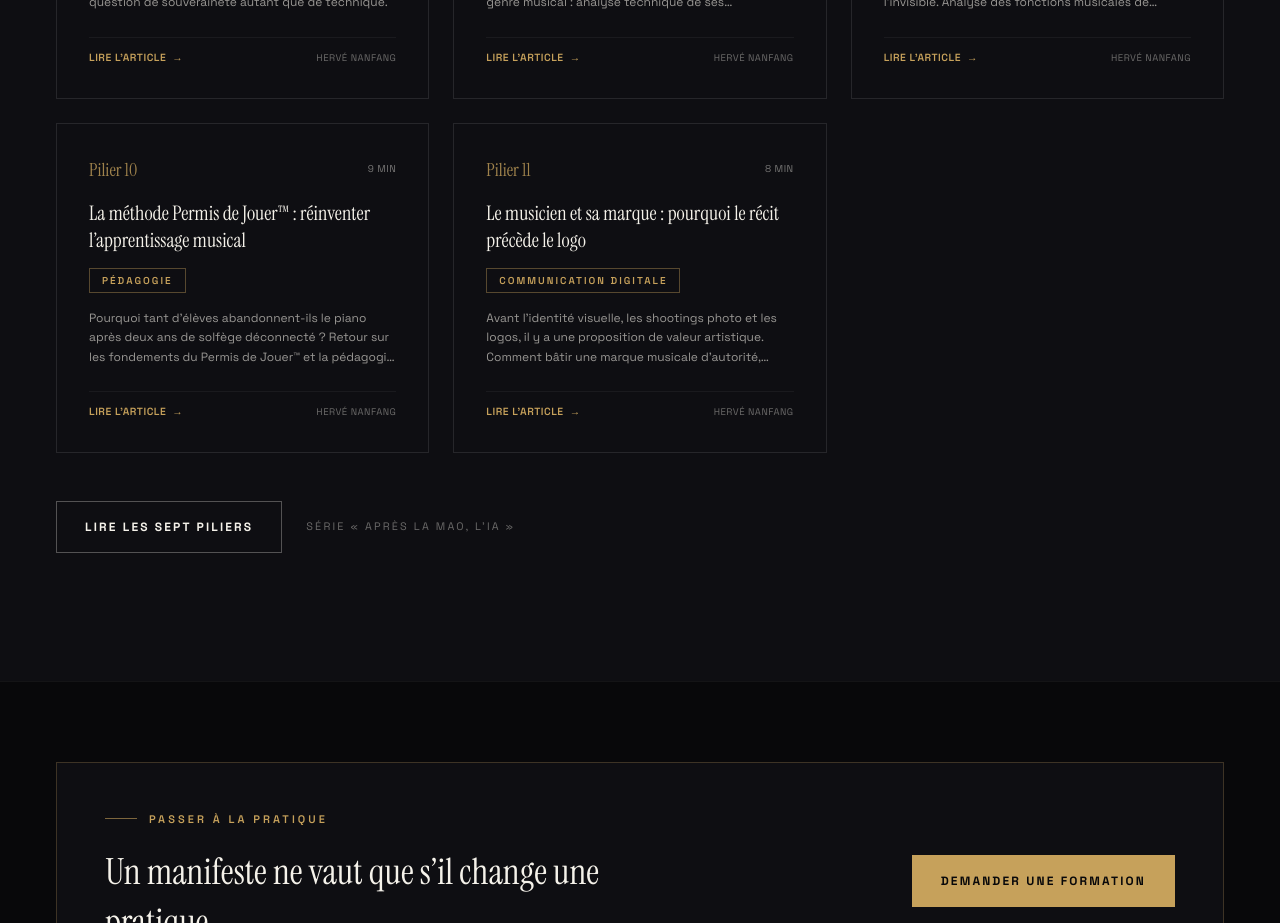
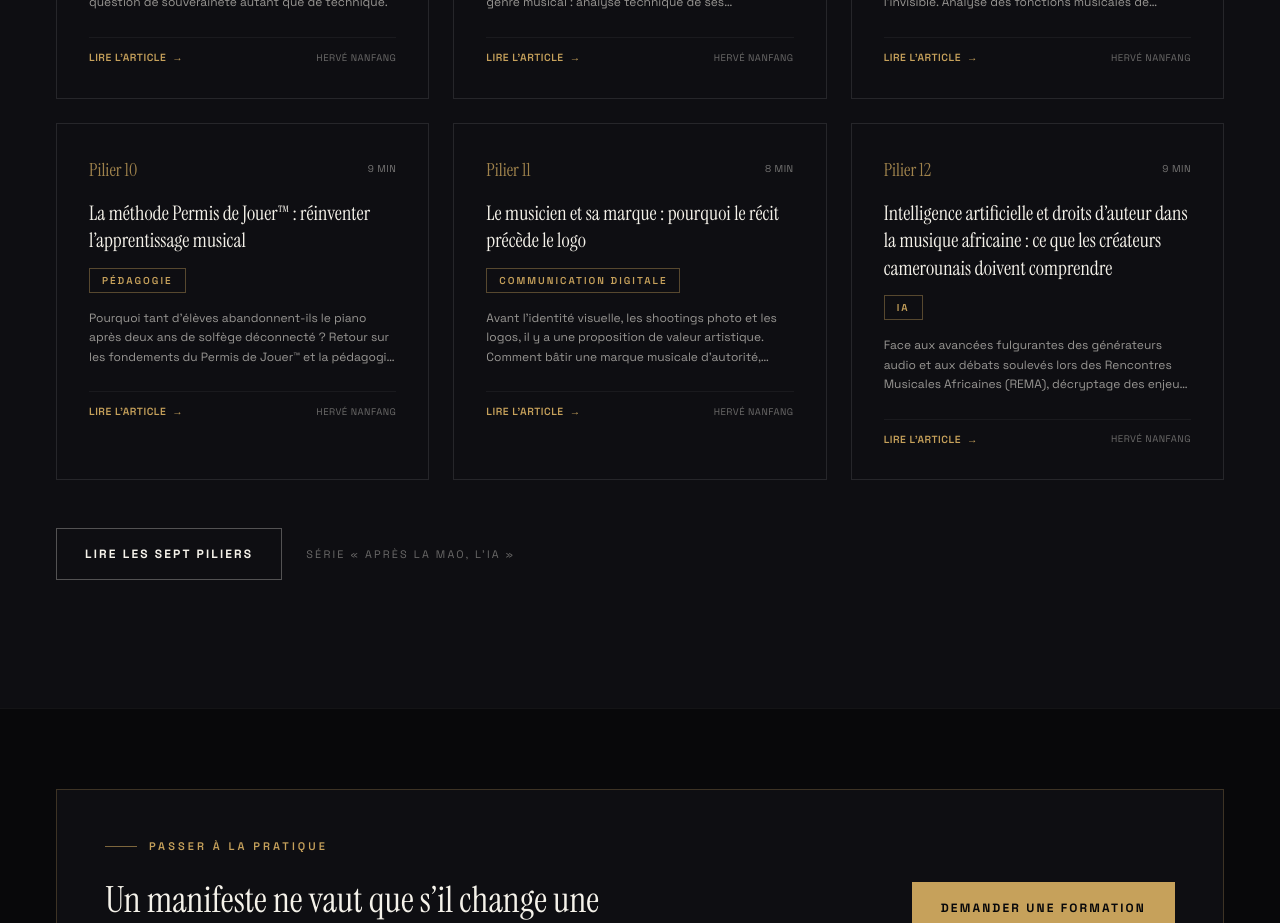
Before and after one commit to LeJuif69/Herve-Nanfang, a React (Vite) app: page /ia-technologie in a window 1280 px wide. Shown: the part 9540-10463 px from the top of the page. Built offline with nearby package versions, Linux system fonts and the light colour scheme; no server answers.

Commit message:
feat(journal): publication de l'article 12 sur l'IA et les droits d'auteur dans la musique africaine

```diff
--- a/src/data/articles.ts
+++ b/src/data/articles.ts
@@ -841,6 +841,93 @@ export const ARTICLES: Article[] = [
     seoDescription:
       'Pourquoi le récit précède le logo pour un artiste indépendant : méthode de positionnement, proposition de valeur et autorité par Hervé Nanfang.',
   },
+  {
+    slug: 'ia-droits-auteur-musique-africaine',
+    num: '12',
+    category: 'IA',
+    title:
+      'Intelligence artificielle et droits d’auteur dans la musique africaine : ce que les créateurs camerounais doivent comprendre',
+    excerpt:
+      'Face aux avancées fulgurantes des générateurs audio et aux débats soulevés lors des Rencontres Musicales Africaines (REMA), décryptage des enjeux juridiques, économiques et éthiques de l’IA pour les auteurs, compositeurs et producteurs au Cameroun et en Afrique.',
+    readingTime: '9 min',
+    status: 'Publié',
+    audience:
+      'Auteurs, compositeurs, arrangeurs, producteurs et entrepreneurs culturels camerounais et africains confrontés à l’intégration de l’IA générative dans leurs créations.',
+    linkedConcept: { label: 'Musicien Augmenté™', to: '/ia-technologie#musicien-augmente' },
+    outline: [
+      'L’onde de choc de l’IA générative sur les musiques africaines',
+      'L’actualité des REMA : un tournant juridique et culturel continental',
+      'Entraînement des modèles et pillage : nos patrimoines sont-ils protégés ?',
+      'Quel statut juridique pour une œuvre co-créée avec l’IA au Cameroun (OAPI) ?',
+      'La doctrine du Musicien Augmenté™ : souveraineté et discernement créatif',
+      'Feuille de route concrète pour l’artiste indépendant : déclarer, contractualiser, archiver',
+    ],
+    body: [
+      {
+        heading: 'L’onde de choc de l’IA générative sur les musiques africaines',
+        paragraphs: [
+          'Depuis l’émergence des modèles génératifs capables de synthétiser des morceaux entiers à partir d’une simple consigne textuelle, le monde musical traverse une mutation sans précédent. Pour un artiste camerounais ou africain, ce choc n’est pas uniquement technique : il touche au cœur même de notre souveraineté culturelle et de la survie économique de nos créateurs.',
+          'Générer en quelques secondes une section rythmique inspirée du Makossa, une polyrythmie Mangambeu ou un arrangement afrobeat n’est plus de la science-fiction. Cependant, cette illusion d’immédiateté occulte la question fondamentale : qui a composé les motifs originaux ayant nourri ces algorithmes, et à qui appartiennent les revenus générés par ces créations hybrides ?',
+          'En tant que musicien, musicologue et formateur, mon propos n’est ni de diaboliser l’outil ni de céder à l’enthousiasme aveugle. Mon objectif est d’analyser lucidement le cadre juridique et stratégique dans lequel les créateurs de notre continent doivent impérativement s’organiser.',
+        ],
+      },
+      {
+        heading: 'L’actualité des REMA : un tournant juridique et culturel continental',
+        paragraphs: [
+          'Le 22 octobre 2026, lors des Rencontres Musicales Africaines (REMA), les professionnels et juristes du continent se sont réunis autour d’une question brûlante : l’intelligence artificielle et la protection des droits d’auteur en Afrique. Cette tribune a posé un diagnostic sans fard : sans régulation concertée, l’Afrique risque de subir un nouvel extractivisme culturel, où ses répertoires traditionnels et urbains sont absorbés gratuitement par des serveurs distants.',
+          'Les débats ont souligné l’urgence d’une mise à niveau des sociétés de gestion collective et des cadres législatifs régionaux. En Afrique subsaharienne, où la part des revenus tirés du streaming demeure minime pour la majorité des musiciens, l’arrivée massive de titres générés par IA dans les playlists algorithmiques menace de marginaliser davantage les créateurs humains si aucune traçabilité n’est imposée.',
+        ],
+      },
+      {
+        heading: 'Entraînement des modèles et pillage : nos patrimoines sont-ils protégés ?',
+        paragraphs: [
+          'Pour produire de la musique, les modèles d’intelligence artificielle nécessitent l’ingestion de millions d’heures d’enregistrements. Dans ce processus, les répertoires africains — qu’il s’agisse des archives patrimoniales orales ou des productions contemporaines de Yaoundé, Douala, Lagos ou Kinshasa — sont fréquemment indexés sans le consentement des ayants droit, sans attribution et sans la moindre compensation financière.',
+          'Le piège réside dans l’assimilation abusive de nos traditions orales à des œuvres « libres de droits ». Dans la tradition juridique et coutumière africaine, une mélodie ou un rythme ancestral n’est pas un bien abandonné : il appartient à une communauté et porte une histoire spirituelle et sociale. L’IA qui extrait ces tournures hors sol dépossède le créateur local de la valeur économique que ce patrimoine est censé nourrir.',
+        ],
+      },
+      {
+        heading: 'Quel statut juridique pour une œuvre co-créée avec l’IA au Cameroun (OAPI) ?',
+        paragraphs: [
+          'Sur le plan du droit positif applicable au Cameroun, encadré par l’Accord de Bangui révisé au sein de l’Organisation Africaine de la Propriété Intellectuelle (OAPI), la règle de fond reste intangible : seule une personne physique peut être reconnue comme auteur d’une œuvre de l’esprit.',
+          'Une piste entièrement générée par une machine sans intervention créative humaine originale ne peut donc pas être déposée ni protégée au titre du droit d’auteur. Elle tombe d’office dans le domaine public.',
+          'En revanche, dès lors qu’un musicien utilise l’intelligence artificielle comme un instrument d’assistance — pour explorer des textures harmoniques, affiner un pré-mixage ou susciter des variations — et qu’il imprime à l’œuvre finale son empreinte personnelle et ses choix esthétiques conscients, l’œuvre demeure pleinement protégée. L’enjeu majeur pour le créateur réside dans la preuve de cette originalité humaine.',
+        ],
+      },
+      {
+        heading: 'La doctrine du Musicien Augmenté™ : souveraineté et discernement créatif',
+        paragraphs: [
+          'C’est précisément pour répondre à cette tension que j’ai formalisé la démarche du Musicien Augmenté™ : utiliser les technologies de pointe pour décupler sa vitesse d’expérimentation, tout en maintenant une maîtrise absolue sur le geste musical, la signature stylistique et la responsabilité éthique.',
+          'Être un Musicien Augmenté ne consiste pas à appuyer sur un bouton pour publier automatiquement un morceau standardisé. C’est au contraire s’appuyer sur une culture musicologique solide pour évaluer ce que propose la machine, rejeter 90 % des approximations, et injecter les subtilités polyrythmiques et harmoniques que nul algorithme standard ne saura jamais concevoir de lui-même.',
+          'La technologie doit rester un levier au service du musicien, et non un substitut qui le relègue au rang de simple spectateur de son propre art.',
+        ],
+      },
+      {
+        heading: 'Feuille de route concrète pour l’artiste indépendant : déclarer, contractualiser, archiver',
+        paragraphs: [
+          'Pour tout musicien ou producteur camerounais souhaitant intégrer l’IA en toute sécurité, voici quatre règles impératives à appliquer dès aujourd’hui :',
+          '1. Documenter le processus créatif : conservez l’historique de vos sessions MAO (pistes séparées, voix témoins, prises instrumentales réelles). En cas de litige ou de contestation auprès des organismes de gestion, ces éléments prouvent votre apport humain original.',
+          '2. Examiner les conditions d’utilisation des outils IA : vérifiez scrupuleusement les licences commerciales des logiciels génératifs que vous utilisez. Certains services s’arrogent un droit de licence irrévocable sur tout ce que vous produisez via leur plateforme.',
+          '3. Déclarer avec transparence auprès des structures de gestion : séparez clairement la part de composition originale humaine des éléments pré-enregistrés ou assistés.',
+          '4. Miser sur la transmission et la scène vivante : le concert, la prestation live instrumentale et la pédagogie d’excellence sont des espaces que l’algorithme ne peut pas reproduire. C’est là que se consolide l’autorité indépassable de l’artiste.',
+        ],
+      },
+    ],
+    keywords: [
+      'intelligence artificielle musique africaine',
+      'droits auteur musique Cameroun',
+      'REMA 2026 intelligence artificielle',
+      'OAPI droit auteur IA',
+      'compositeur camerounais IA',
+      'production musicale Cameroun',
+      'Hervé Nanfang musicologue',
+      'Musicien Augmenté droits auteur',
+      'Makossa IA',
+      'propriété intellectuelle musique Afrique',
+    ],
+    seoTitle: 'IA et droits d’auteur dans la musique africaine | Guide',
+    seoDescription:
+      'Analyse d’Hervé Nanfang sur l’intelligence artificielle et les droits d’auteur en Afrique : cadre juridique OAPI, actualité REMA et souveraineté des musiciens.',
+  },
 ]
 
 export const ARTICLE_CHAIN = [
```
